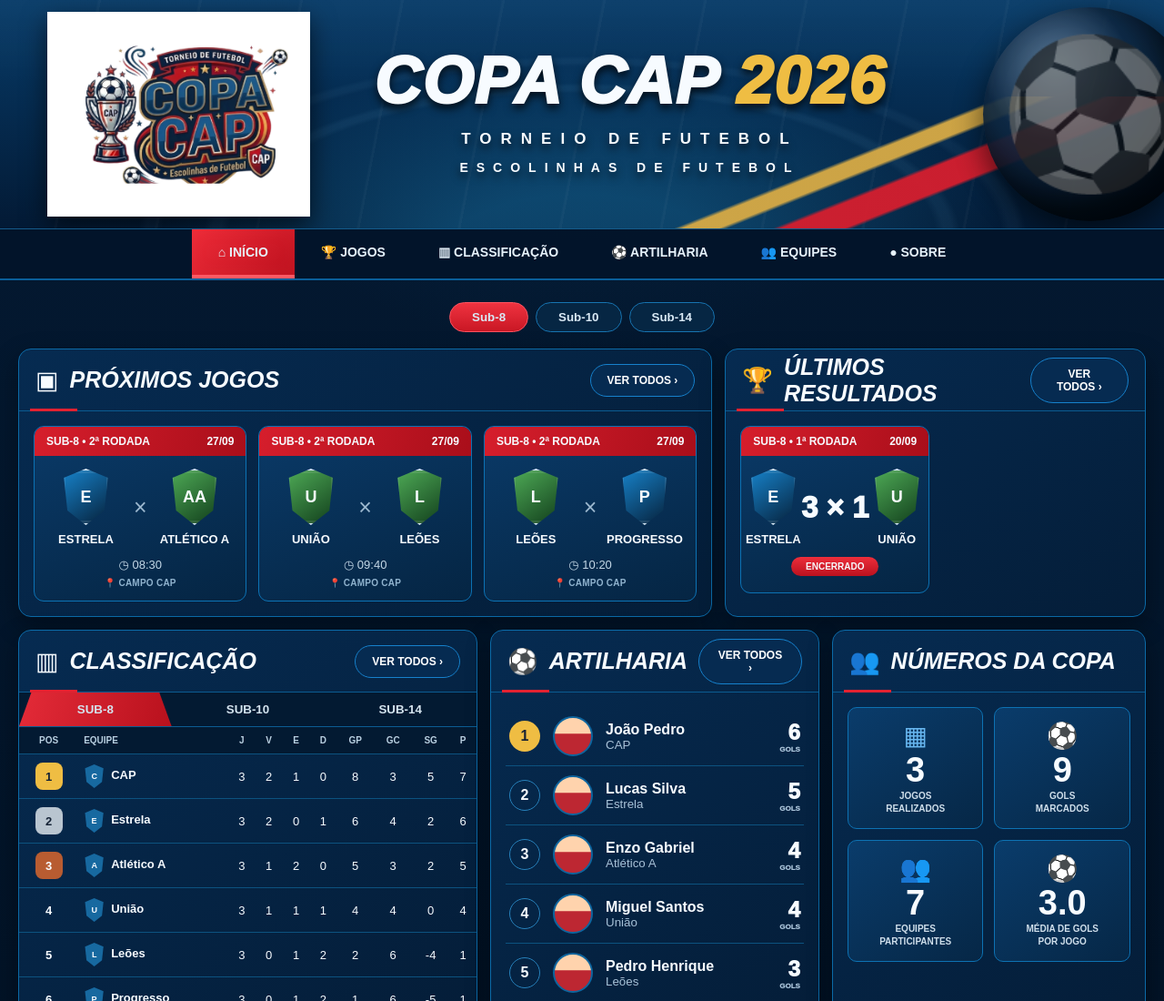
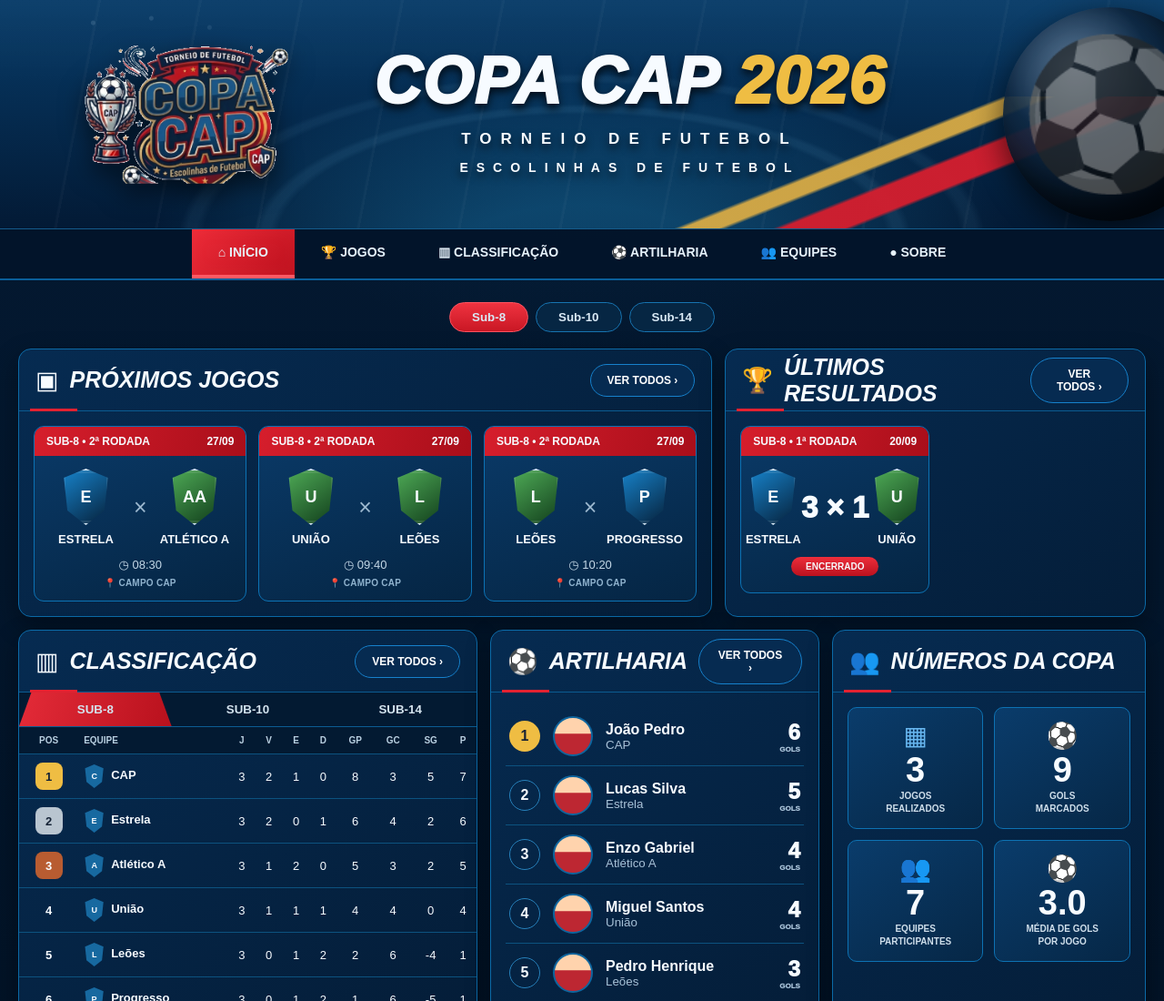
Before and after one commit to andgodoy30-source/copacap-2026, a plain HTML site: page index.html in a window 1280 px wide. Shown: the top 1100 px of the page at 91% size. Drawn offline with Linux system fonts and the light colour scheme.

Commit message:
Add files via upload

```diff
--- a/index.html
+++ b/index.html
@@ -7,10 +7,10 @@
 <style>
 :root{--bg:#03162b;--panel:#06284b;--panel2:#07355f;--line:#0e6ead;--red:#e32231;--red2:#b91421;--gold:#efbd43;--text:#f7fbff;--muted:#a9c2d8}
 *{box-sizing:border-box}html{scroll-behavior:smooth}body{margin:0;background:radial-gradient(circle at 50% -10%,#0d4c7b55,transparent 34%),linear-gradient(#041a33,#021225);color:var(--text);font-family:Arial,sans-serif}.w{max-width:1480px;margin:auto}
-.hero{position:relative;overflow:hidden;min-height:242px;background:radial-gradient(ellipse at 50% 112%,#1979ad70 0 17%,transparent 53%),radial-gradient(ellipse at 50% 104%,transparent 0 43%,#79b9df12 44% 45%,transparent 46% 51%,#79b9df0e 52% 53%,transparent 54%),linear-gradient(180deg,#073b68,#031a35);border-bottom:1px solid #145b8b}
+.hero{position:relative;overflow:hidden;min-height:242px;background:radial-gradient(ellipse at 50% 118%,#1979ad70 0 17%,transparent 53%),radial-gradient(ellipse at 50% 105%,transparent 0 37%,#77b9df18 38% 39%,transparent 40% 46%,#77b9df12 47% 48%,transparent 49%),linear-gradient(180deg,#073b68,#031a35);border-bottom:1px solid #145b8b}
 .hero:before{content:"";position:absolute;inset:0;background:radial-gradient(circle at 8% 10%,#cbeaff25 0 2px,transparent 3px),radial-gradient(circle at 13% 8%,#cbeaff20 0 2px,transparent 3px),radial-gradient(circle at 18% 12%,#cbeaff18 0 2px,transparent 3px),linear-gradient(180deg,#ffffff08,transparent 43%),repeating-linear-gradient(101deg,transparent 0 105px,#ffffff08 107px 109px);opacity:.95}
 .hero:after{content:"";position:absolute;right:-45px;bottom:-20px;width:600px;height:165px;background:linear-gradient(157deg,transparent 0 37%,#d7aa45 38% 42%,transparent 43% 48%,#d51e2e 49% 56%,transparent 57%);transform:skewX(-8deg);opacity:.95}
-.hi{position:relative;z-index:1;min-height:242px;display:grid;grid-template-columns:350px 1fr 245px;align-items:center;gap:20px;padding:8px 34px}.logo{width:325px;height:225px;object-fit:contain;filter:drop-shadow(0 10px 14px #0009);mix-blend-mode:multiply}.title{text-align:center;text-shadow:0 5px 10px #000b;transform:translateY(-2px)}.title h1{font-size:72px;line-height:.95;margin:0;font-weight:1000;letter-spacing:1px;font-style:italic}.title h1 span{color:var(--gold)}.title .kicker{letter-spacing:10px;font-weight:900;margin-top:19px;font-size:17px}.title .sub{letter-spacing:9px;font-size:14px;font-weight:800;margin-top:13px}.ball{position:relative;width:235px;height:235px;border-radius:50%;justify-self:end;transform:translateX(70px);background:radial-gradient(circle at 34% 28%,#627f9c,#102a45 35%,#061424 68%,#010811);box-shadow:inset -24px -26px 38px #000b,0 12px 35px #000a;opacity:.92}.ball:before{content:"⚽";position:absolute;inset:0;display:grid;place-items:center;font-size:160px;filter:grayscale(1) brightness(.5) sepia(.15);opacity:.72}
+.hi{position:relative;z-index:1;min-height:242px;display:grid;grid-template-columns:350px 1fr 245px;align-items:center;gap:20px;padding:8px 34px}.logo{width:325px;height:225px;object-fit:contain;filter:drop-shadow(0 10px 14px #0009);}.title{text-align:center;text-shadow:0 5px 10px #000b;transform:translateY(-2px)}.title h1{font-size:72px;line-height:.95;margin:0;font-weight:1000;letter-spacing:1px;font-style:italic}.title h1 span{color:var(--gold)}.title .kicker{letter-spacing:10px;font-weight:900;margin-top:19px;font-size:17px}.title .sub{letter-spacing:9px;font-size:14px;font-weight:800;margin-top:13px}.ball{position:relative;width:235px;height:235px;border-radius:50%;justify-self:end;transform:translateX(92px);background:radial-gradient(circle at 34% 28%,#627f9c,#102a45 35%,#061424 68%,#010811);box-shadow:inset -24px -26px 38px #000b,0 12px 35px #000a;opacity:.92}.ball:before{content:"⚽";position:absolute;inset:0;display:grid;place-items:center;font-size:160px;filter:grayscale(1) brightness(.5) sepia(.15);opacity:.72}
 .nav{background:#03152aee;border-bottom:2px solid #0a5e99;position:sticky;top:0;z-index:10;backdrop-filter:blur(8px)}.navin{display:flex;justify-content:center;overflow:auto}.nav button{border:0;background:transparent;color:#e6f1fa;padding:17px 29px;font-weight:900;font-size:14px;white-space:nowrap;border-bottom:4px solid transparent}.nav button.active{background:linear-gradient(135deg,#ed2b38,#bd111e);border-bottom-color:#ff5964;box-shadow:inset 0 0 18px #ff485020}.nav button:hover{background:#0a3155}
 main{padding:24px 20px 50px}.cats{display:flex;justify-content:center;gap:8px;margin-bottom:18px}.cats button{border:1px solid #1774b1;background:#062643;color:#d9e9f5;border-radius:999px;padding:8px 24px;font-weight:900}.cats button.active{background:linear-gradient(#ef3340,#c91724);border-color:#ff5360}
 .home-top{display:grid;grid-template-columns:1.65fr 1fr;gap:14px;margin-bottom:14px}.home-bottom{display:grid;grid-template-columns:1.2fr .86fr .82fr;gap:14px}.card{background:linear-gradient(145deg,#062b51,#041d38);border:1px solid #0b6aa7;border-radius:14px;overflow:hidden;box-shadow:0 10px 28px #0005}.head{height:68px;display:flex;align-items:center;gap:12px;padding:0 18px;border-bottom:1px solid #0b5b91;position:relative}.head:after{content:"";position:absolute;bottom:-1px;left:12px;width:52px;height:3px;background:var(--red)}.head .ico{font-size:27px}.head h2{margin:0;font-size:25px;text-transform:uppercase;font-style:italic}.head .more{margin-left:auto;border:1px solid #1681cc;border-radius:999px;padding:10px 18px;color:#fff;background:#062b51;font-size:12px;font-weight:900}.body{padding:16px}.mg{display:grid;grid-template-columns:repeat(3,1fr);gap:13px}.results .mg{grid-template-columns:repeat(2,1fr)}
@@ -25,7 +25,7 @@ footer{border-top:3px solid var(--red);background:#020e1b;color:#8198ac;text-ali
 @media(max-width:720px){.media-grid{grid-template-columns:1fr}.hero,.hi{min-height:145px}.hi{grid-template-columns:125px 1fr;padding:8px 12px;gap:8px}.logo{width:122px;height:122px}.title h1{font-size:29px;letter-spacing:0}.title .kicker{font-size:8px;letter-spacing:3px;margin-top:9px}.title .sub{font-size:7px;letter-spacing:2px;margin-top:7px}.navin{justify-content:flex-start}.nav button{padding:13px 14px;font-size:11px}.home-top,.home-bottom{grid-template-columns:1fr}.numbers{grid-column:auto}.mg,.results .mg,.single .mg,.teams-list{grid-template-columns:1fr}.head{height:58px}.head h2{font-size:19px}.head .more{padding:8px 12px;font-size:10px}.cats{justify-content:flex-start;overflow:auto}.stats{grid-template-columns:1fr 1fr}.stat{min-height:110px}.stat b{font-size:31px}main{padding:16px 10px 35px}}
 </style>
 </head><body>
-<header class="hero"><div class="w hi"><img class="logo" src="./logo-copa-cap.png" alt="COPA CAP"><div class="title"><h1>COPA CAP <span>2026</span></h1><div class="kicker">TORNEIO DE FUTEBOL</div><div class="sub">ESCOLINHAS DE FUTEBOL</div></div><div class="ball" aria-hidden="true"></div></div></header>
+<header class="hero"><div class="w hi"><img class="logo" src="./logo-copa-cap-transparente.png" alt="COPA CAP"><div class="title"><h1>COPA CAP <span>2026</span></h1><div class="kicker">TORNEIO DE FUTEBOL</div><div class="sub">ESCOLINHAS DE FUTEBOL</div></div><div class="ball" aria-hidden="true"></div></div></header>
 <nav class="nav"><div class="w navin" id="tabs"></div></nav>
 <main class="w"><div class="cats" id="cats"></div><div id="app"></div></main>
 <footer>COPA CAP 2026 • ESPORTE • AMIZADE • FORMAÇÃO</footer>
--- a/sw.js
+++ b/sw.js
@@ -1 +1 @@
-const CACHE='copa-cap-publico-v043';const FILES=['./','./index.html','./manifest.webmanifest','./logo-copa-cap.png'];self.addEventListener('install',e=>e.waitUntil(caches.open(CACHE).then(c=>c.addAll(FILES)).then(()=>self.skipWaiting())));self.addEventListener('activate',e=>e.waitUntil(caches.keys().then(ks=>Promise.all(ks.filter(k=>k!==CACHE).map(k=>caches.delete(k)))).then(()=>self.clients.claim())));self.addEventListener('fetch',e=>{if(e.request.method!=='GET')return;e.respondWith(caches.match(e.request).then(r=>r||fetch(e.request).then(x=>{let y=x.clone();caches.open(CACHE).then(c=>c.put(e.request,y));return x}).catch(()=>caches.match('./index.html'))))});
+const CACHE='copa-cap-publico-v044';const FILES=['./','./index.html','./manifest.webmanifest','./logo-copa-cap.png','./logo-copa-cap-transparente.png'];self.addEventListener('install',e=>e.waitUntil(caches.open(CACHE).then(c=>c.addAll(FILES)).then(()=>self.skipWaiting())));self.addEventListener('activate',e=>e.waitUntil(caches.keys().then(ks=>Promise.all(ks.filter(k=>k!==CACHE).map(k=>caches.delete(k)))).then(()=>self.clients.claim())));self.addEventListener('fetch',e=>{if(e.request.method!=='GET')return;e.respondWith(caches.match(e.request).then(r=>r||fetch(e.request).then(x=>{let y=x.clone();caches.open(CACHE).then(c=>c.put(e.request,y));return x}).catch(()=>caches.match('./index.html'))))});
```
Also changed, not shown: logo-copa-cap-transparente.png (added).
